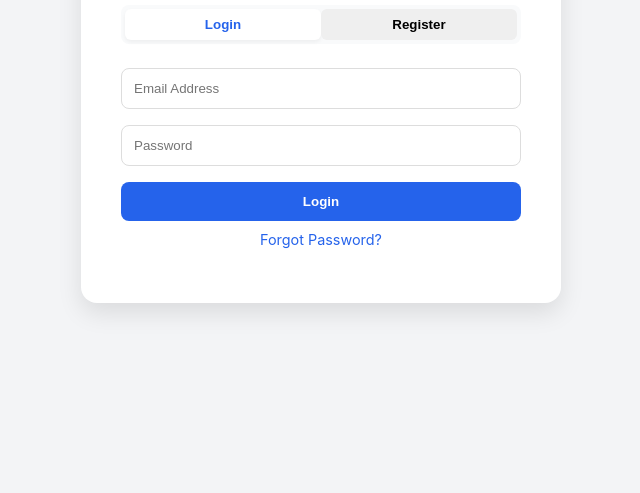
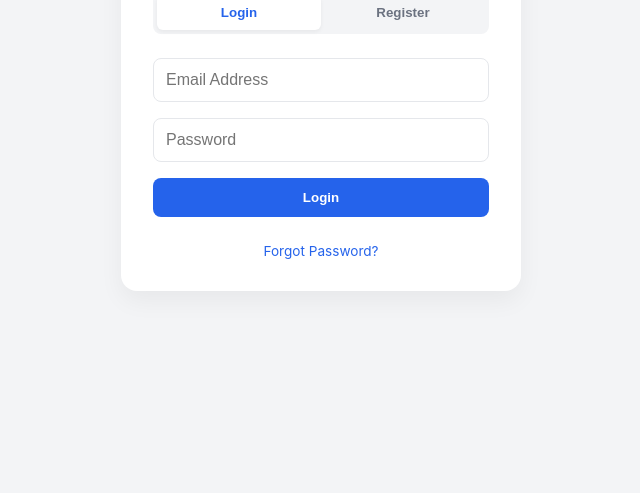
Before and after one commit to manasprabhale/Swa-aim-Portal, a website: page public/index.html in a window 1280 px wide. Shown: the part 307-800 px from the top of the page, without its empty margins (319-959 px from the left). Drawn offline with Linux system fonts and the light colour scheme.

Commit message:
Update style.css

```diff
--- a/public/style.css
+++ b/public/style.css
@@ -4,42 +4,110 @@
     --bg: #f3f4f6;
     --card-bg: #ffffff;
     --text: #1f2937;
-    --error: #ef4444;
+    --text-light: #6b7280;
 }
+
+* { box-sizing: border-box; margin: 0; padding: 0; }
+
 body {
-    font-family: 'Inter', sans-serif;
-    background: var(--bg);
+    font-family: 'Inter', system-ui, sans-serif;
+    background-color: var(--bg);
+    color: var(--text);
     display: flex;
     justify-content: center;
     align-items: center;
     min-height: 100vh;
-    margin: 0;
+    padding: 20px;
 }
+
 .container {
     background: var(--card-bg);
-    padding: 2.5rem;
+    padding: 2rem;
     border-radius: 16px;
-    box-shadow: 0 10px 25px rgba(0,0,0,0.1);
+    box-shadow: 0 10px 25px rgba(0,0,0,0.05);
     width: 100%;
     max-width: 400px;
 }
+
+h1 { text-align: center; color: var(--primary); margin-bottom: 1.5rem; }
+
+/* Tab System */
 .tab-system {
     display: flex;
-    background: #f9fafb;
+    background: #f3f4f6;
     padding: 4px;
     border-radius: 8px;
     margin-bottom: 1.5rem;
 }
+
 .tab-system button {
     flex: 1;
+    padding: 10px;
     border: none;
-    padding: 8px;
+    background: none;
     cursor: pointer;
+    font-weight: 600;
+    color: var(--text-light);
     border-radius: 6px;
+}
+
+.tab-system button.active {
+    background: white;
+    color: var(--primary);
+    box-shadow: 0 2px 4px rgba(0,0,0,0.05);
+}
+
+/* Forms */
+form { display: flex; flex-direction: column; gap: 1rem; }
+
+input {
+    padding: 12px;
+    border: 1px solid #e5e7eb;
+    border-radius: 8px;
+    font-size: 1rem;
+}
+
+input:focus {
+    outline: none;
+    border-color: var(--primary);
+    box-shadow: 0 0 0 3px rgba(37, 99, 235, 0.1);
+}
+
+button[type="submit"] {
+    background: var(--primary);
+    color: white;
+    padding: 12px;
+    border: none;
+    border-radius: 8px;
     font-weight: 600;
+    cursor: pointer;
+    transition: background 0.2s;
 }
-.tab-system button.active { background: white; color: var(--primary); box-shadow: 0 2px 4px rgba(0,0,0,0.05); }
-input { width: 100%; padding: 12px; margin-bottom: 1rem; border: 1px solid #ddd; border-radius: 8px; box-sizing: border-box; }
-button[type="submit"] { width: 100%; padding: 12px; background: var(--primary); color: white; border: none; border-radius: 8px; cursor: pointer; font-weight: 600; }
-.toggle-text { text-align: center; color: var(--primary); font-size: 0.9rem; cursor: pointer; margin-top: 10px; }
-.policy-item { background: #f8fafc; border: 1px solid #e2e8f0; border-radius: 12px; padding: 1rem; margin-top: 1rem; }
+
+button[type="submit"]:hover { background: var(--primary-hover); }
+
+.toggle-text {
+    text-align: center;
+    font-size: 0.85rem;
+    color: var(--primary);
+    cursor: pointer;
+    margin-top: 10px;
+}
+
+/* Policy Items in Dashboard */
+.policy-item {
+    background: #f9fafb;
+    border: 1px solid #e5e7eb;
+    border-radius: 10px;
+    padding: 15px;
+    margin-top: 12px;
+}
+
+.badge {
+    float: right;
+    font-size: 0.7rem;
+    text-transform: uppercase;
+    font-weight: bold;
+    padding: 3px 8px;
+    border-radius: 12px;
+}
```
